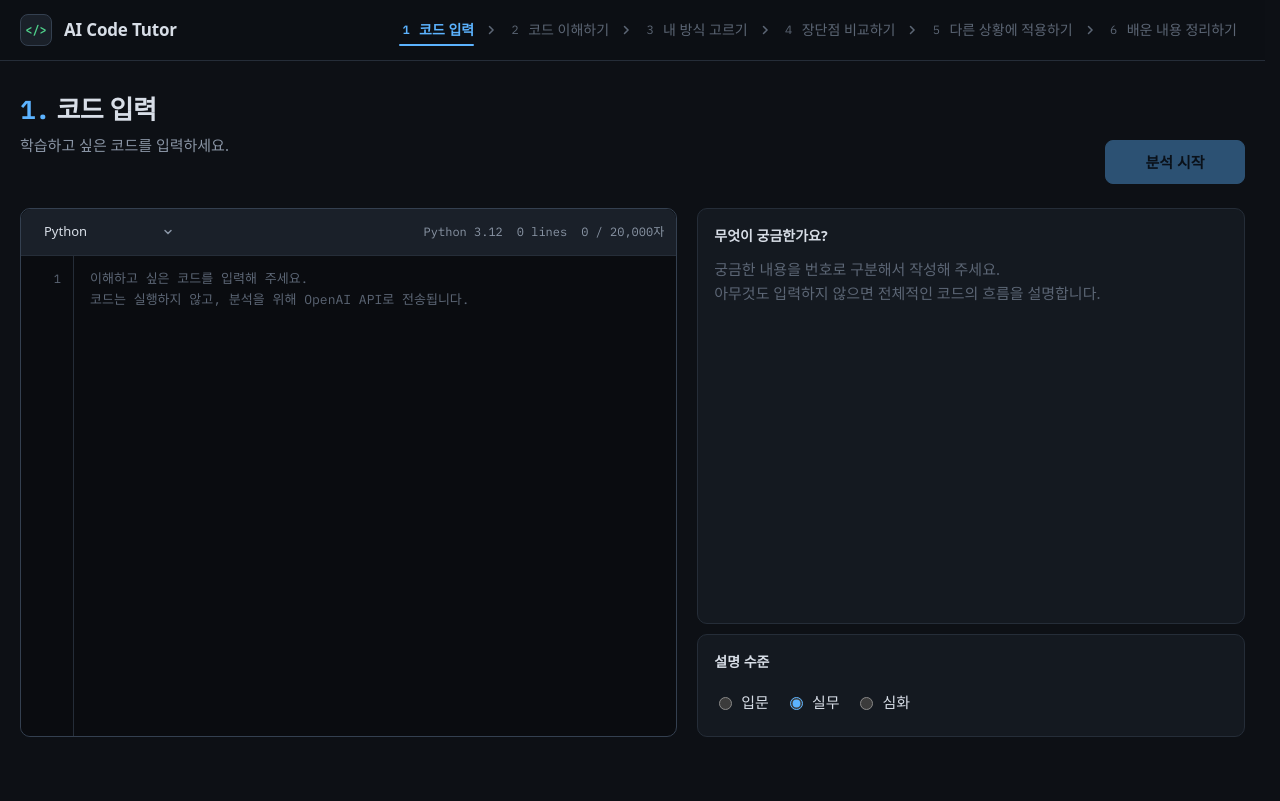
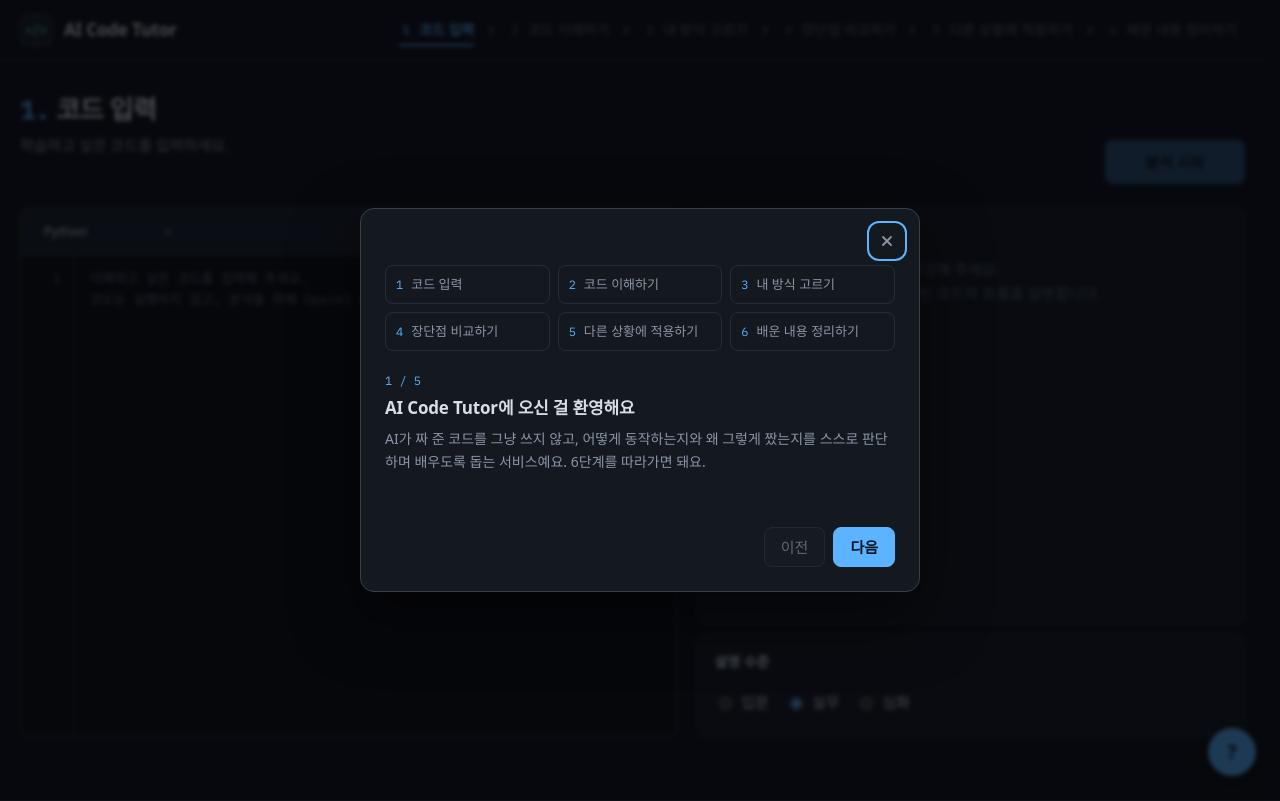
Before and after one commit to jiwonkim0131/ai-code-decoder, a React (Vite) app in the folder web/: page / in a window 1280 px wide. Built offline with nearby package versions, Linux system fonts and the light colour scheme; a web font is replaced by a local one.

Commit message:
feat(FE): 처음 방문 시 서비스 소개 투어와 다시 여는 플로팅 버튼

```diff
--- a/web/src/App.tsx
+++ b/web/src/App.tsx
@@ -74,6 +74,7 @@ export default function App() {
   const [level, setLevel] = useState<Level>("work");
   const [findings, setFindings] = useState<SecretFinding[]>([]);
   const [guideOpen, setGuideOpen] = useState(false);
+  const [tourOpen, setTourOpen] = useState(() => !tourSeen());
   const [scanning, setScanning] = useState(false);
   const [secretsDialog, setSecretsDialog] = useState(false);
 
@@ -858,6 +859,18 @@ export default function App() {
 
       <StepGuideDialog open={guideOpen} onClose={() => setGuideOpen(false)} />
 
+      <TourDialog
+        open={tourOpen}
+        onClose={() => {
+          markTourSeen();
+          setTourOpen(false);
+        }}
+      />
+
+      <button className="tour-fab" aria-label="서비스 소개 보기" title="서비스 소개" onClick={() => setTourOpen(true)}>
+        ?
+      </button>
+
       <div className="toasts">
         {error && (
           <Toast
@@ -1653,3 +1666,112 @@ function StepGuideDialog({ open, onClose }: { open: boolean; onClose: () => void
     </dialog>
   );
 }
+
+// 서비스 소개 투어. 처음 들어왔을 때 한 번 열고, 오른쪽 아래 버튼으로 언제든 다시 연다.
+// 6단계 목록을 그대로 두고 장마다 해당 단계를 강조해, 흐름 안에서 지금 설명하는 위치를 보여 준다.
+const TOUR_SEEN_KEY = "tour-seen";
+const TOUR_SLIDES: { title: string; body: string; stages: number[] }[] = [
+  {
+    title: "AI Code Tutor에 오신 걸 환영해요",
+    body: "AI가 짜 준 코드를 그냥 쓰지 않고, 어떻게 동작하는지와 왜 그렇게 짰는지를 스스로 판단하며 배우도록 돕는 서비스예요. 6단계를 따라가면 돼요.",
+    stages: [],
+  },
+  {
+    title: "코드를 넣고 흐름을 이해해요",
+    body: "학습하고 싶은 코드를 입력하면 실행 순서대로 카드를 나눠 설명해요. 설명마다 공식 문서 같은 근거를 함께 보여 줘요. 코드는 실행하지 않아요.",
+    stages: [0, 1],
+  },
+  {
+    title: "나라면 어떻게 짰을지 골라요",
+    body: "다른 방식으로도 짤 수 있었던 부분에서 내 방식을 고르고 이유를 적어요. 그다음 각 방식의 장단점과 내 선택에 대한 피드백을 확인해요.",
+    stages: [2, 3],
+  },
+  {
+    title: "상황이 바뀌면 어떨지 예상해요",
+    body: "API 응답이 느려지거나 요청이 몰리는 것처럼 상황이 달라졌을 때, 이 코드가 어떻게 동작할지 직접 답해 보고 피드백을 받아요.",
+    stages: [4],
+  },
+  {
+    title: "배운 내용을 정리해요",
+    body: "핵심 내용과 다시 살펴볼 부분을 정리해 줘요. HTML이나 Markdown으로 받아 보관할 수 있어요. 이 안내는 오른쪽 아래 버튼으로 언제든 다시 볼 수 있어요.",
+    stages: [5],
+  },
+];
+
+// 저장소를 쓸 수 없는 환경(사생활 보호 모드 등)에서는 매번 처음 방문으로 본다.
+function tourSeen() {
+  try {
+    return localStorage.getItem(TOUR_SEEN_KEY) === "1";
+  } catch {
+    return false;
+  }
+}
+
+function markTourSeen() {
+  try {
+    localStorage.setItem(TOUR_SEEN_KEY, "1");
+  } catch {
+    // 저장하지 못해도 투어는 닫힌다.
+  }
+}
+
+function TourDialog({ open, onClose }: { open: boolean; onClose: () => void }) {
+  const ref = useRef<HTMLDialogElement>(null);
+  const [index, setIndex] = useState(0);
+
+  useEffect(() => {
+    const dialog = ref.current;
+    if (!dialog) return;
+    if (open && !dialog.open) {
+      setIndex(0);
+      dialog.showModal();
+    }
+    if (!open && dialog.open) dialog.close();
+  }, [open]);
+
+  const current = TOUR_SLIDES[index];
+  const last = index === TOUR_SLIDES.length - 1;
+  return (
+    <dialog
+      ref={ref}
+      className="dialog tour"
+      aria-labelledby="tour-title"
+      onCancel={(e) => {
+        e.preventDefault();
+        onClose();
+      }}
+      onClick={(e) => e.target === ref.current && onClose()}
+    >
+      <div className="dialog-body">
+        <button className="dialog-close" aria-label="닫기" onClick={onClose}>
+          <svg width="16" height="16" viewBox="0 0 16 16" aria-hidden="true">
+            <path d="M4 4l8 8M12 4l-8 8" stroke="currentColor" strokeWidth="1.8" strokeLinecap="round" />
+          </svg>
+        </button>
+        <ol className="tour-stages" aria-label="학습 단계">
+          {STAGES.map((name, i) => (
+            <li key={name} className={current.stages.includes(i) ? "on" : undefined}>
+              <span className="tour-stage-no">{i + 1}</span>
+              {name}
+            </li>
+          ))}
+        </ol>
+        <div className="guide-text" aria-live="polite">
+          <span className="guide-count">
+            {index + 1} / {TOUR_SLIDES.length}
+          </span>
+          <h2 id="tour-title">{current.title}</h2>
+          <p>{current.body}</p>
+        </div>
+      </div>
+      <div className="dialog-actions">
+        <button onClick={() => setIndex(index - 1)} disabled={index === 0}>
+          이전
+        </button>
+        <button className="primary" autoFocus onClick={() => (last ? onClose() : setIndex(index + 1))}>
+          {last ? "시작하기" : "다음"}
+        </button>
+      </div>
+    </dialog>
+  );
+}
--- a/web/src/styles.css
+++ b/web/src/styles.css
@@ -838,7 +838,7 @@ html:has(dialog[open]) { overflow: hidden; }
 .toasts {
   position: fixed;
   right: 24px;
-  bottom: 24px;
+  bottom: 88px; /* 오른쪽 아래 소개 버튼 위에 쌓는다 */
   z-index: 20;
   display: flex;
   flex-direction: column;
@@ -846,7 +846,7 @@ html:has(dialog[open]) { overflow: hidden; }
   width: min(440px, calc(100vw - 32px));
   pointer-events: none;
 }
-@media (max-width: 480px) { .toasts { right: 16px; bottom: 16px; } }
+@media (max-width: 480px) { .toasts { right: 16px; bottom: 76px; } }
 .toast {
   display: flex;
   align-items: flex-start;
@@ -874,3 +874,50 @@ html:has(dialog[open]) { overflow: hidden; }
 
 /* 학습 정리: 받는 HTML 보고서를 그대로 미리 본다 */
 .report-preview { width: 100%; height: calc(100vh - 260px); min-height: 520px; border: 1px solid var(--line); border-radius: 12px; background: var(--bg); }
+
+/* 서비스 소개: 오른쪽 아래에 늘 떠 있는 버튼과, 6단계 목록에서 지금 설명하는 단계를 칠하는 투어 */
+.tour-fab {
+  position: fixed;
+  right: 24px;
+  bottom: 24px;
+  z-index: 20;
+  width: 48px;
+  height: 48px;
+  min-height: 0;
+  padding: 0;
+  border-radius: 50%;
+  border-color: var(--accent);
+  background: var(--accent);
+  color: var(--on-accent);
+  font-size: 20px;
+  font-weight: 700;
+  box-shadow: 0 8px 24px rgba(0, 0, 0, 0.4);
+}
+.tour-fab:hover:not(:disabled) { background: var(--accent-strong); border-color: var(--accent-strong); }
+@media (max-width: 480px) { .tour-fab { right: 16px; bottom: 16px; } }
+.dialog.tour { width: min(560px, calc(100vw - 32px)); }
+.dialog.tour .dialog-body { gap: 20px; padding-top: 56px; }
+.dialog.tour .guide-text { min-height: 132px; }
+.dialog.tour .guide-text h2 { margin: 0; font-size: 17px; }
+.tour-stages {
+  display: grid;
+  grid-template-columns: repeat(3, 1fr);
+  gap: 8px;
+  margin: 0;
+  padding: 0;
+  list-style: none;
+}
+.tour-stages li {
+  display: flex;
+  align-items: center;
+  gap: 8px;
+  padding: 8px 10px;
+  border: 1px solid var(--line);
+  border-radius: 8px;
+  color: var(--muted);
+  font-size: 13px;
+  transition: border-color 0.15s, background 0.15s, color 0.15s;
+}
+.tour-stages li.on { border-color: var(--accent); background: var(--accent-soft); color: var(--text); font-weight: 600; }
+.tour-stage-no { font-family: var(--mono); font-size: 12px; color: var(--accent); }
+@media (max-width: 480px) { .tour-stages { grid-template-columns: repeat(2, 1fr); } }
```
